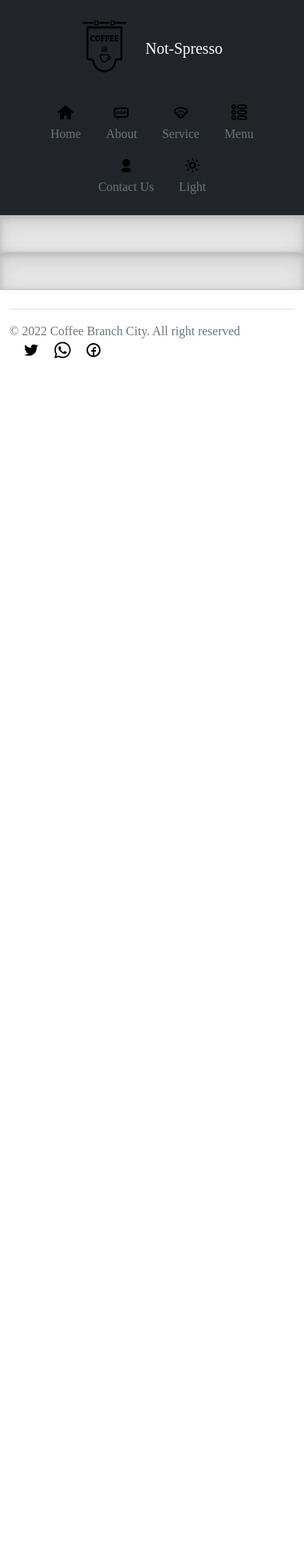
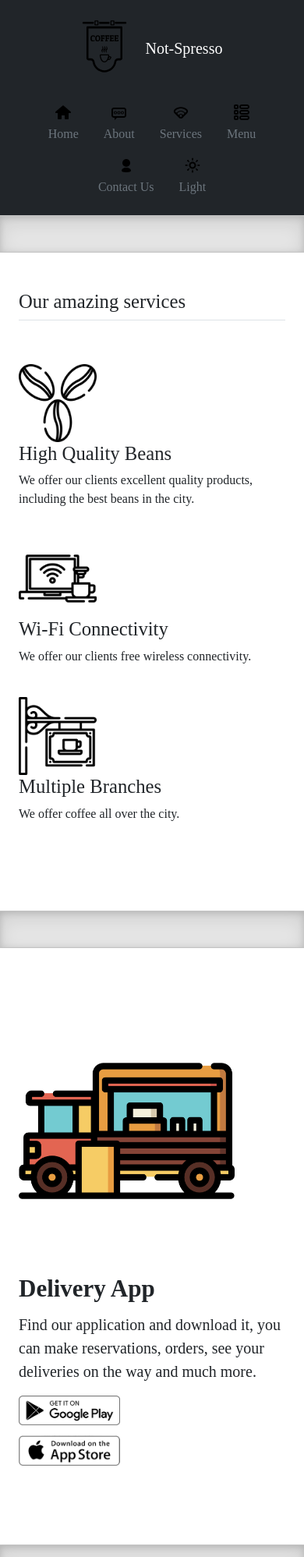
Before and after one commit to TomasKleinschuster/Coffee-Shop-Project, a plain HTML site: page pages/service.html in a window 390 px wide. Shown: the top 1997 px of the page at 78% size. Before the commit the page ends 844 px from the top, so only its background shows below. Drawn offline with Linux system fonts and the light colour scheme; a web font is replaced by a local one.

Commit message:
New image + index modifications + html pages modifications.

```diff
--- a/pages/service.html
+++ b/pages/service.html
@@ -55,7 +55,7 @@
                             <li>
                                 <a class="nav-link text-secondary" href="#">
                                     <img class="bi d-block mx-auto mb-1" width="24" height="24" src="../assets/imgs/216540_fi_wi_icon.svg" alt="" srcset="">
-                                    Service
+                                    Services
                                 </a>
                             </li>
                             <li>
@@ -94,8 +94,61 @@
         <!-- MAIN BLOCK -->
         <main>
 
-            <!-- GRID CONTAINER (MAIN MENU) -->
+            <!-- GRID CONTAINER (SERVICE) -->
+            <div class="container px-4 py-5" id="featured-3">
+                <h2 class="pb-2 border-bottom">Our amazing services</h2>
+                <div class="row g-4 py-5 row-cols-1 row-cols-lg-3">
 
+                    <div class="feature col">
+                        <div class="feature-icon bg-primary bg-gradient"></div>
+
+                        <img class="img-fluid" width="100px" height="100px" src="../assets/imgs/beans.png" alt="" srcset="">
+                        <h2>High Quality Beans</h2>
+                        <p>We offer our clients excellent quality products, including the best beans in the city.</p>
+                    </div>
+
+                    <div class="feature col">
+                        <div class="feature-icon bg-primary bg-gradient">
+
+                        </div>
+                        <img class="img-fluid" width="100px" height="100px" src="../assets/imgs/wifi.png" alt="" srcset="">
+                        <h2>Wi-Fi Connectivity</h2>
+                        <p>We offer our clients free wireless connectivity.</p>
+                    </div>
+
+                    <div class="feature col">
+                        <div class="feature-icon bg-primary bg-gradient">
+
+                        </div>
+                        <img class="img-fluid" width="100px" height="100px" src="../assets/imgs/shops.png" alt="" srcset="">
+                        <h2>Multiple Branches</h2>
+                        <p>We offer coffee all over the city.</p>
+                    </div>
+                </div>
+            </div>
+
+            <div class="b-example-divider"></div>
+
+            <!-- GRID CONTAINER (SERVICE) -->
+            <div class="container col-xxl-8 px-4 py-5">
+                <div class="row flex-lg-row-reverse align-items-center g-5 py-5">
+                    <div class="col-10 col-sm-8 col-lg-6">
+                        <img src="../assets/imgs/delivery.png" class="d-block mx-lg-auto img-fluid" width="700" height="500" loading="lazy">
+                    </div>
+                    <div class="col-lg-6">
+                        <h1 class="display-5 fw-bold lh-1 mb-3">Delivery App</h1>
+                        <p class="lead">Find our application and download it, you can make reservations, orders, see your deliveries on the way and much more.</p>
+                        <div class="d-grid gap-2 d-md-flex justify-content-md-start">
+                            <a href="">
+                                <img class="bi me-2" width="130" src="../assets/imgs/google-play.png" alt="" srcset="">
+                            </a>
+                            <a href="">
+                                <img class="bi me-2" width="130" src="../assets/imgs/app-store.png" alt="" srcset="">
+                            </a>
+                        </div>
+                    </div>
+                </div>
+            </div>
         </main>
 
         <div class="b-example-divider"></div>
```
Also changed, not shown: index.html (+3 -3 lines), pages/about.html (+13 -3 lines), pages/contactus.html (+4 -13 lines), pages/menu.html (+1 -1 lines), assets/imgs/beans.png (added).
